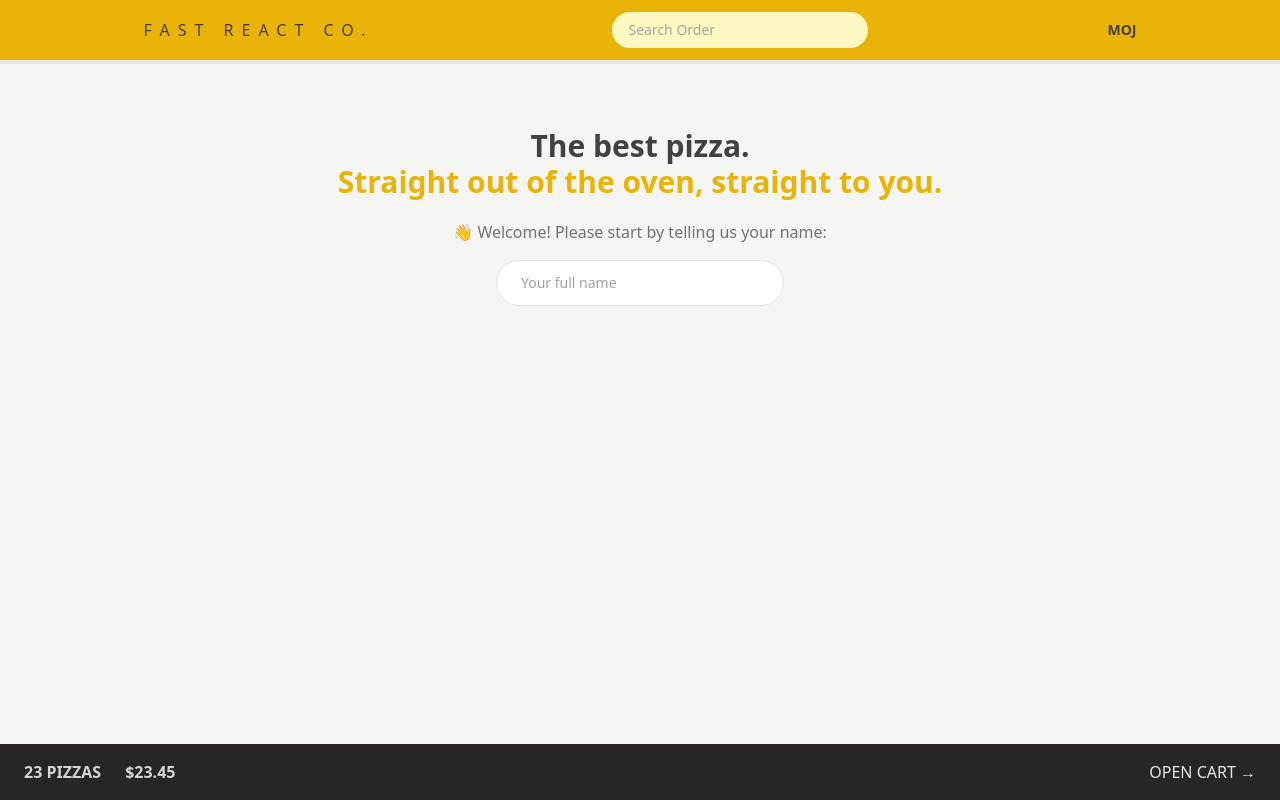
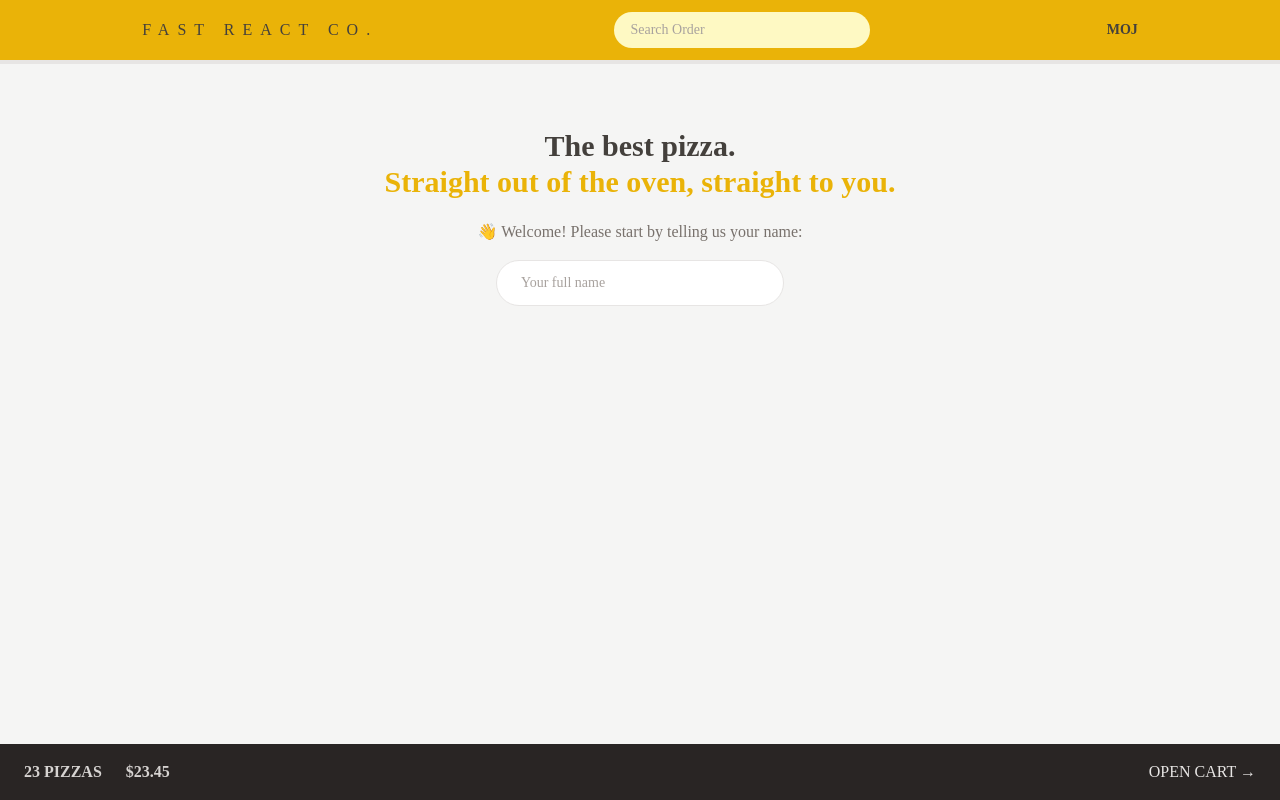
Before and after one commit to mojvaf/fast-pizza, a React (Vite) app: page / in a window 1280 px wide. Built offline with nearby package versions, Linux system fonts and the light colour scheme.

Commit message:
changed the theme

```diff
--- a/index.html
+++ b/index.html
@@ -3,6 +3,12 @@
   <head>
     <meta charset="UTF-8" />
     <link rel="icon" type="image/svg+xml" href="/vite.svg" />
+    <link rel="preconnect" href="https://fonts.googleapis.com" />
+    <link rel="preconnect" href="https://fonts.gstatic.com" crossorigin />
+    <link
+      href="https://fonts.googleapis.com/css2?family=Roboto+Mono:wght@300;400;500;600;700&display=swap"
+      rel="stylesheet"
+    />
     <meta name="viewport" content="width=device-width, initial-scale=1.0" />
     <title>Pizza</title>
   </head>
--- a/src/ui/Header.jsx
+++ b/src/ui/Header.jsx
@@ -5,8 +5,8 @@
 export const Header = () => {
   return (
     <header
-      className="flex items-center justify-around border-b-4 border-stone-200
-     bg-yellow-500 px-4 py-3 uppercase sm:px-6"
+      className="font-pizza flex items-center justify-around border-b-4
+     border-stone-200 bg-yellow-500 px-4 py-3 uppercase sm:px-6"
     >
       <Link to="/" className="tracking-[0.5rem]">
         Fast React co.
--- a/tailwind.config.js
+++ b/tailwind.config.js
@@ -1,8 +1,12 @@
 /** @type {import('tailwindcss').Config} */
 export default {
-  content: ["./index.html", "./src/**/*.{js,ts,jsx,tsx}"],
+  content: ['./index.html', './src/**/*.{js,ts,jsx,tsx}'],
   theme: {
-    extend: {},
+    fontFamily: { sans: 'Roboto Mono monospace' },
+    extend: {
+      fontSize: { huge: ['80rem', { lineHeight: '1' }] },
+      height: { screen: '100dvh' },
+    },
   },
   plugins: [],
 };
```
